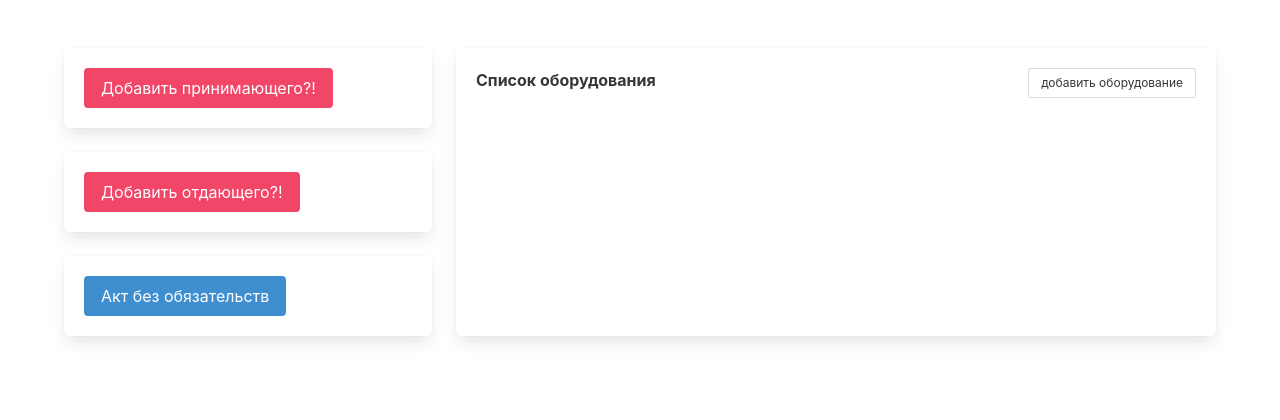
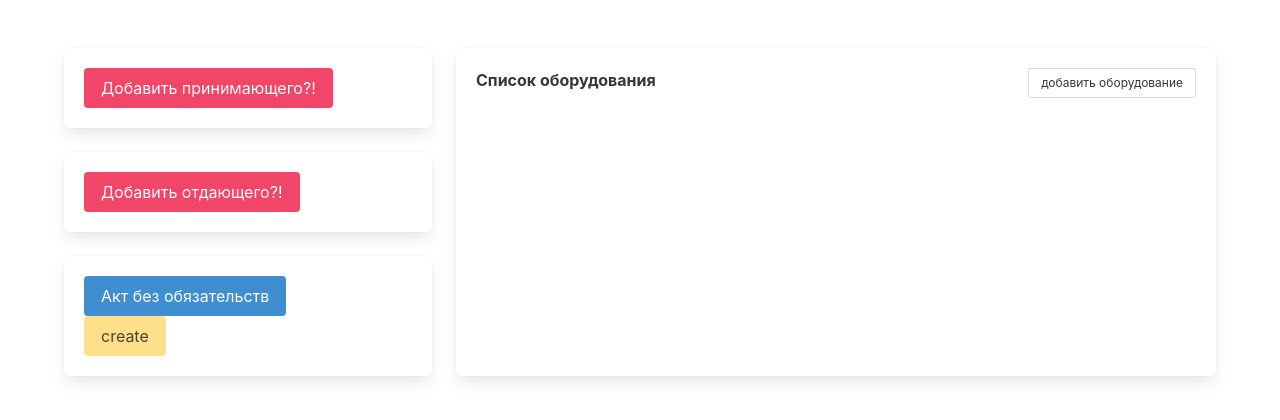
Before and after one commit to zinge/akt-to-pdf, a Vue app: page /#/ in a window 1280 px wide. Shown: the top 420 px of the page. Built offline with nearby package versions, Linux system fonts and the light colour scheme.

Commit message:
createPdf

```diff
--- a/package.json
+++ b/package.json
@@ -15,6 +15,7 @@
   },
   "dependencies": {
     "bulma": "^0.6.0",
+    "pdfmake": "^0.1.33",
     "vue": "^2.5.2",
     "vuex": "^3.0.0"
   },
--- a/src/App.vue
+++ b/src/App.vue
@@ -11,7 +11,7 @@
               <transfer-member/>
             </div>
             <div class="tile is-child box">
-              <akt-type-selector/>
+              <akt-type-selector/><create-pdf/>
             </div>
           </div>
           <div class="tile is-parent">
@@ -30,12 +30,13 @@ import AktTypeSelector from './components/AktTypeSelector.vue'
 import Items from './components/Items.vue'
 import AcceptMember from './components/members/AcceptMember.vue'
 import TransferMember from './components/members/TransferMember.vue'
+import CreatePdf from './components/CreatePdf.vue'
 
 export default {
   name: 'app',
 
   components: {
-    AktTypeSelector, Items, AcceptMember, TransferMember
+    AktTypeSelector, Items, AcceptMember, TransferMember, CreatePdf
   }
 }
 </script>
@@ -51,6 +52,6 @@ export default {
 }
 
 .message:not(:last-child) {
-  margin-bottom: 0;
+  margin-bottom: 10px;
 }
 </style>
--- /dev/null
+++ b/src/components/CreatePdf.vue
@@ -0,0 +1,17 @@
+<template>
+  <div id="create-pdf">
+    <a class="button is-warning" @click="create">create</a>
+  </div>
+</template>
+
+<script>
+export default {
+  name: 'CreatePdf',
+
+  methods: {
+    create () {
+      console.log('push create')
+    }
+  }
+}
+</script>
--- a/src/components/members/AcceptMember.vue
+++ b/src/components/members/AcceptMember.vue
@@ -4,7 +4,7 @@
 
     <article class="message is-success is-small" v-if="created">
       <div class="message-header">
-        <p>Ппринимает:</p><button class="delete is-small" @click="dropAcceptMember"></button>
+        <p>Принимает:</p><button class="delete is-small" @click="dropAcceptMember"></button>
       </div>
       <div class="message-body">
         <p>
```
Also changed, not shown: 1 other file (tests, documents, lock files or other folders).
